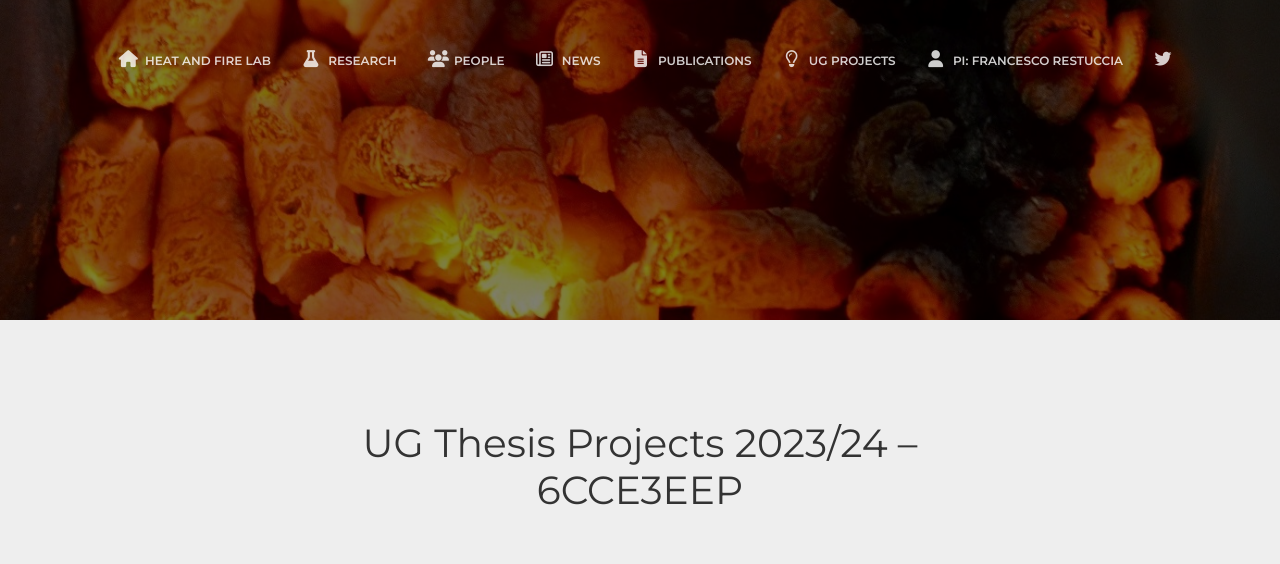
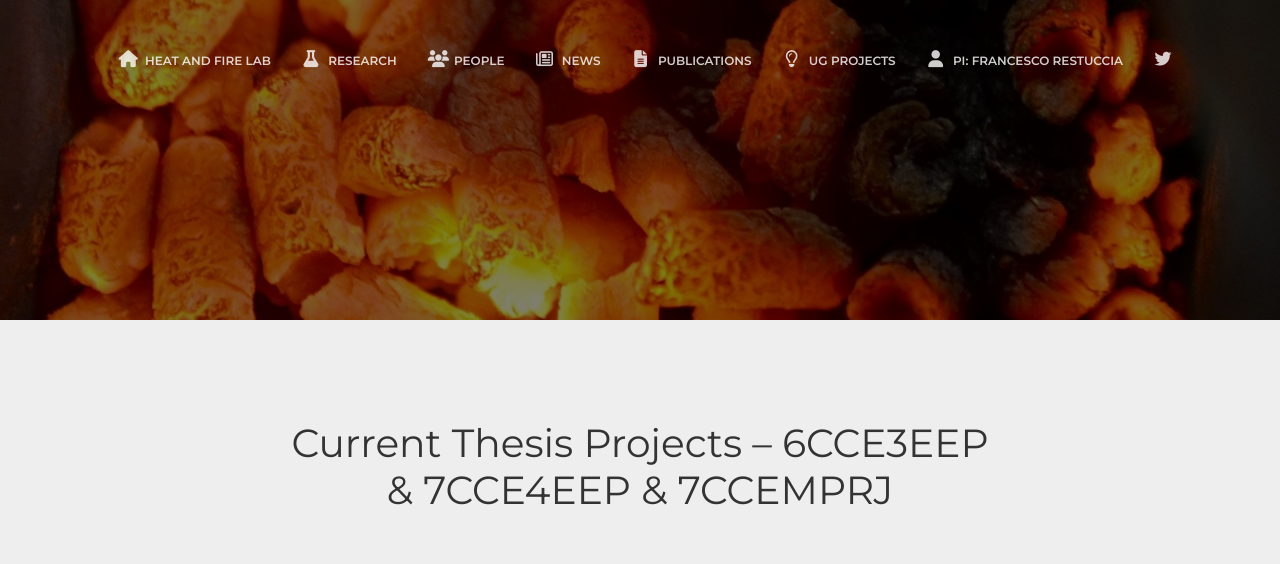
Before and after one commit to heatandfire/heatandfire.github.io, a website: page UG_projects.html in a window 1280 px wide. Shown: the top 564 px of the page. Drawn offline with Linux system fonts and the light colour scheme; some packages are replaced by stand-ins of ours.

Commit message:
Update UG_projects.html

```diff
--- a/UG_projects.html
+++ b/UG_projects.html
@@ -90,7 +90,7 @@ The above copyright notice and this permission notice shall be included in all c
         <div class="container">
             <div class="row">
                 <div class="col-md-8 ml-auto mr-auto">
-                    <h2 class="title">UG Thesis Projects 2023/24 – 6CCE3EEP</h2>
+                    <h2 class="title">Current Thesis Projects – 6CCE3EEP & 7CCE4EEP & 7CCEMPRJ</h2>
                 </div>
             </div>
             <br>
```
